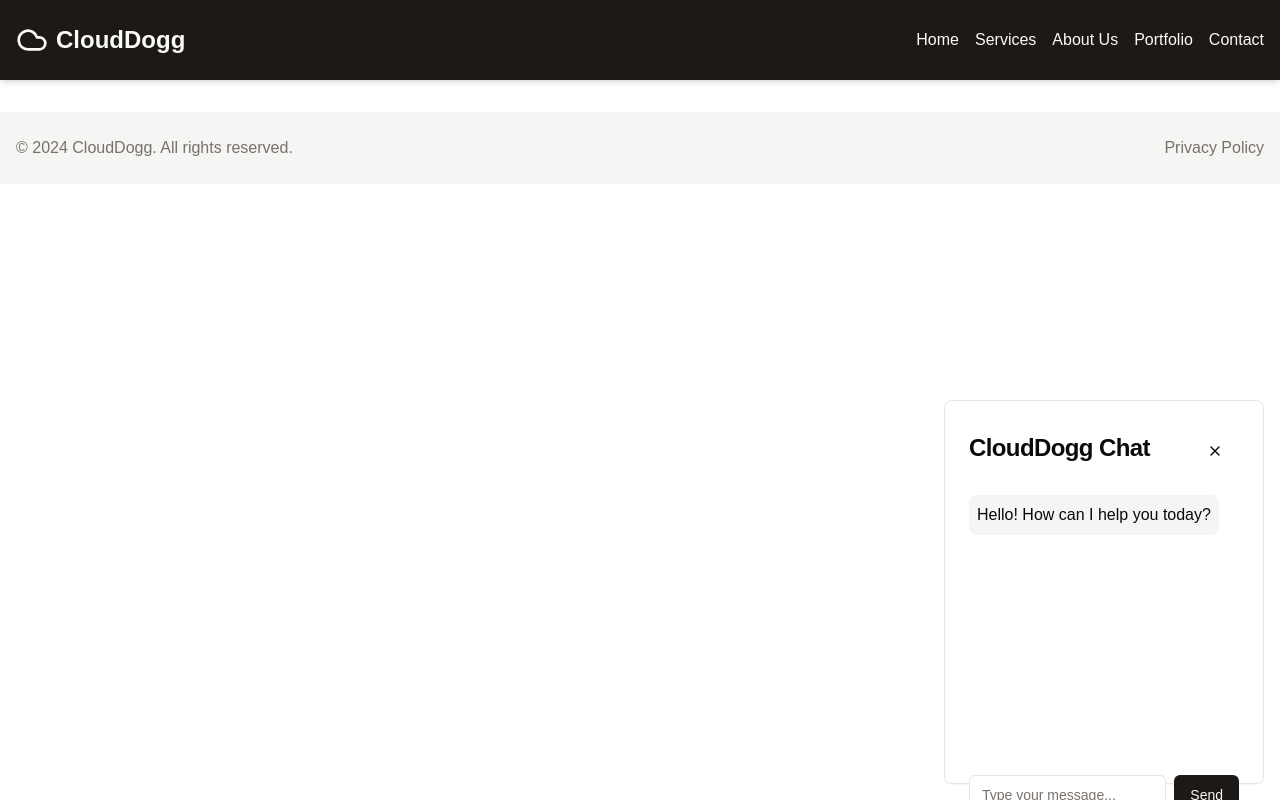
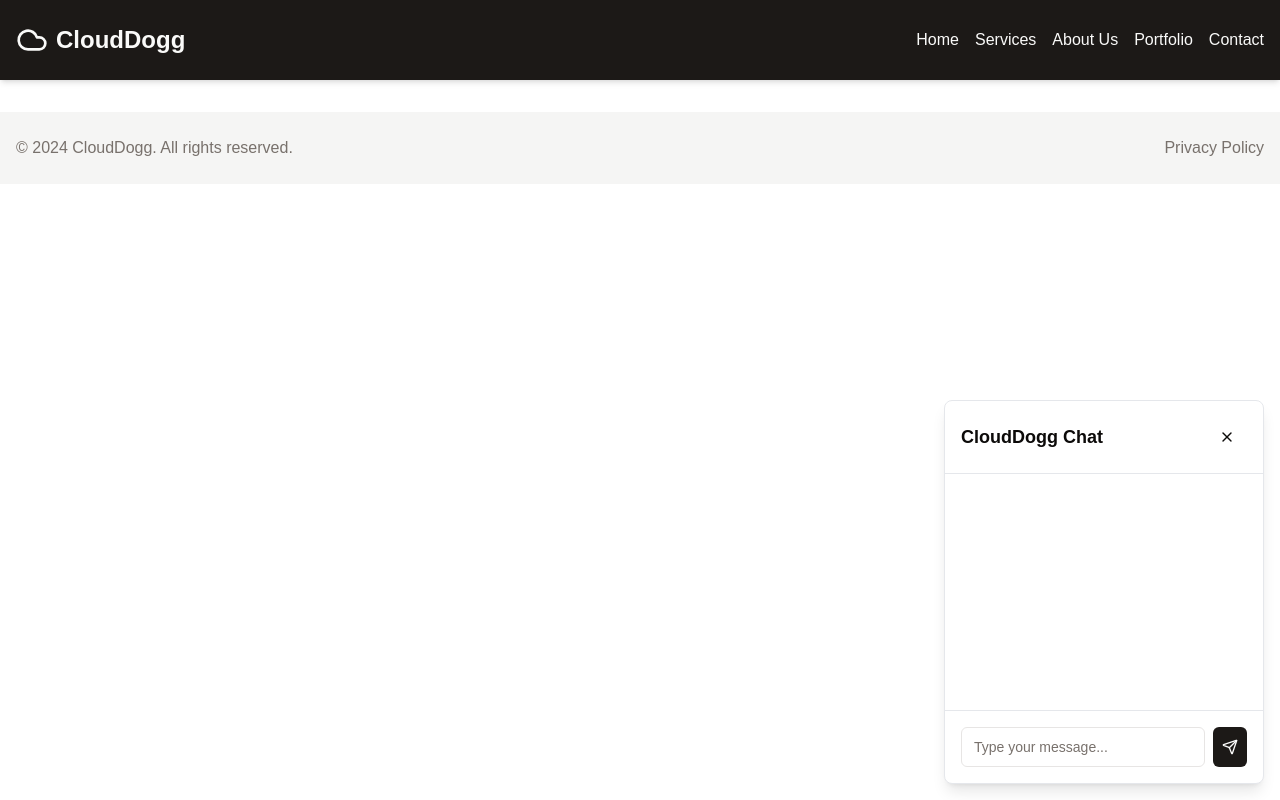
Before and after one commit to mdixon47/clouddoggv2_next, a Next.js app: page / in a window 1280 px wide. Both pictures are taken after a click on the button "Open chat". Built offline with nearby package versions, Linux system fonts and the light colour scheme.

Commit message:
updated layout and chatbot

```diff
--- a/app/layout.tsx
+++ b/app/layout.tsx
@@ -33,7 +33,10 @@ export default function Layout({ children }: { children: React.ReactNode }) {
             </div>
           </header>
 
-          {children}
+          <main>
+              {children}
+          </main>
+
 
           <Chatbot />
 
--- a/components/Chatbot.tsx
+++ b/components/Chatbot.tsx
@@ -1,70 +1,61 @@
 'use client'
 
 import { useState } from 'react'
+import { MessageCircle, X, Send } from 'lucide-react'
 import { Button } from "@/components/ui/button"
 import { Input } from "@/components/ui/input"
-import { Card, CardContent, CardFooter, CardHeader, CardTitle } from "@/components/ui/card"
 import { ScrollArea } from "@/components/ui/scroll-area"
-import { MessageCircle, X } from 'lucide-react'
-
-type Message = {
-  text: string
-  isUser: boolean
-}
-
-const initialMessages: Message[] = [
-  { text: "Hello! How can I help you today?", isUser: false },
-]
 
 export default function Chatbot() {
   const [isOpen, setIsOpen] = useState(false)
-  const [messages, setMessages] = useState<Message[]>(initialMessages)
+  const [messages, setMessages] = useState<{ text: string; isUser: boolean }[]>([])
   const [input, setInput] = useState('')
 
   const handleSend = () => {
     if (input.trim()) {
       setMessages([...messages, { text: input, isUser: true }])
+      // Here you would typically send the message to your backend and get a response
+      // For now, we'll just echo the message back
+      setTimeout(() => {
+        setMessages(prev => [...prev, { text: `You said: ${input}`, isUser: false }])
+      }, 500)
       setInput('')
-      // Simulate bot response
-      setTimeout(() => {
-        setMessages(prev => [...prev, { text: "Thank you for your message. Our team will get back to you soon.", isUser: false }])
-      }, 1000)
     }
   }
 
   return (
     <>
+      {!isOpen && (
         <Button
-        className="fixed bottom-4 right-4 rounded-full p-4"
+          className="fixed bottom-4 right-4 rounded-full p-4 bg-black text-white"
           onClick={() => setIsOpen(true)}
         >
           <MessageCircle className="h-6 w-6" />
           <span className="sr-only">Open chat</span>
         </Button>
-
+      )}
       {isOpen && (
-        <Card className="fixed bottom-4 right-4 w-80 h-96 flex flex-col">
-          <CardHeader className="flex flex-row items-center">
-            <CardTitle>CloudDogg Chat</CardTitle>
-            <Button variant="ghost" className="ml-auto" onClick={() => setIsOpen(false)}>
+        <div className="fixed bottom-4 right-4 w-80 h-96 bg-white border border-gray-200 rounded-lg shadow-lg flex flex-col">
+          <div className="flex justify-between items-center p-4 border-b border-gray-200">
+            <h2 className="text-lg font-semibold">CloudDogg Chat</h2>
+            <Button variant="ghost" size="icon" onClick={() => setIsOpen(false)}>
               <X className="h-4 w-4" />
               <span className="sr-only">Close chat</span>
             </Button>
-          </CardHeader>
-          <CardContent>
-            <ScrollArea className="h-64 w-full pr-4">
+          </div>
+          <ScrollArea className="flex-grow p-4">
             {messages.map((message, index) => (
               <div
                 key={index}
-                  className={`mb-4 ${
+                className={`mb-2 ${
                   message.isUser ? 'text-right' : 'text-left'
                 }`}
               >
                 <span
                   className={`inline-block p-2 rounded-lg ${
                     message.isUser
-                        ? 'bg-primary text-primary-foreground'
-                        : 'bg-muted'
+                      ? 'bg-black text-white'
+                      : 'bg-gray-200 text-black'
                   }`}
                 >
                   {message.text}
@@ -72,25 +63,28 @@ export default function Chatbot() {
               </div>
             ))}
           </ScrollArea>
-          </CardContent>
-          <CardFooter>
+          <div className="p-4 border-t border-gray-200">
             <form
               onSubmit={(e) => {
                 e.preventDefault()
                 handleSend()
               }}
-              className="flex w-full items-center space-x-2"
+              className="flex space-x-2"
             >
               <Input
                 type="text"
-                placeholder="Type your message..."
                 value={input}
                 onChange={(e) => setInput(e.target.value)}
+                placeholder="Type your message..."
+                className="flex-grow"
               />
-              <Button type="submit">Send</Button>
+              <Button type="submit" size="icon">
+                <Send className="h-4 w-4" />
+                <span className="sr-only">Send</span>
+              </Button>
             </form>
-          </CardFooter>
-        </Card>
+          </div>
+        </div>
       )}
     </>
   )
--- a/package.json
+++ b/package.json
@@ -9,8 +9,10 @@
     "lint": "next lint"
   },
   "dependencies": {
+    "@nanostores/react": "ai/react",
     "@radix-ui/react-scroll-area": "^1.2.0",
     "@radix-ui/react-slot": "^1.1.0",
+    "ai": "^3.4.27",
     "class-variance-authority": "^0.7.0",
     "clsx": "^2.1.1",
     "lucide-react": "^0.453.0",
```
Lines whose indentation alone changed are shown as unchanged.
